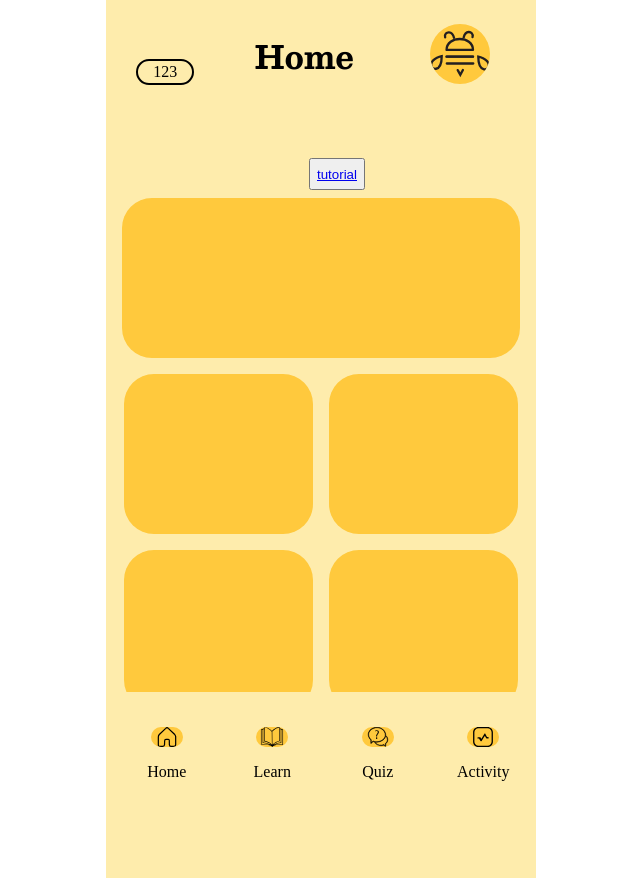
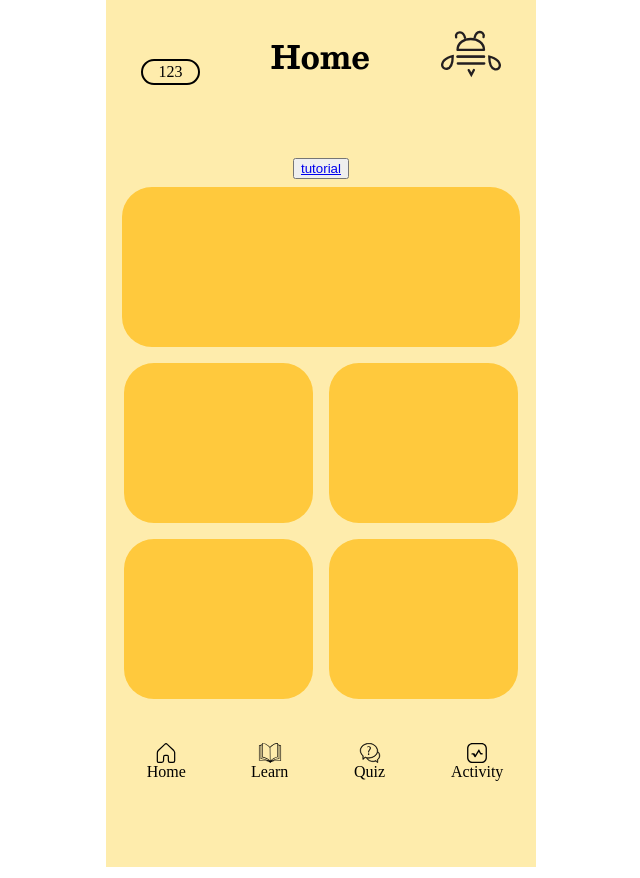
Before and after one commit to kellyzyhuang/HiveFive, a Next.js app: page / in a window 1280 px wide. Shown: the whole page, without its empty margins (319-959 px from the left). Built offline with nearby package versions, Linux system fonts and the light colour scheme.

Commit message:
deleted image styling

```diff
--- a/styles/Home.module.css
+++ b/styles/Home.module.css
@@ -18,12 +18,6 @@
 .buffer{
   height: 10rem;
   width: 100%;
-}
-
-.screen img {
-  background-color: var(--accent-color);
-  border-radius: 30px;
-  margin: 1rem;
 }
 
 .activityGraph {
```
